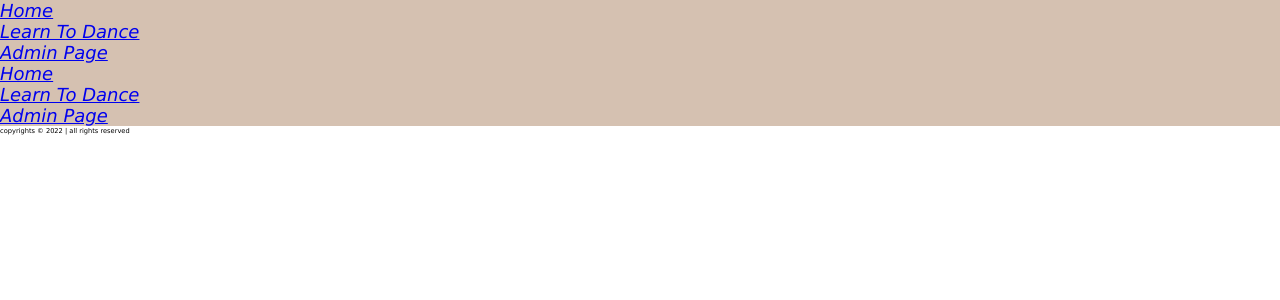
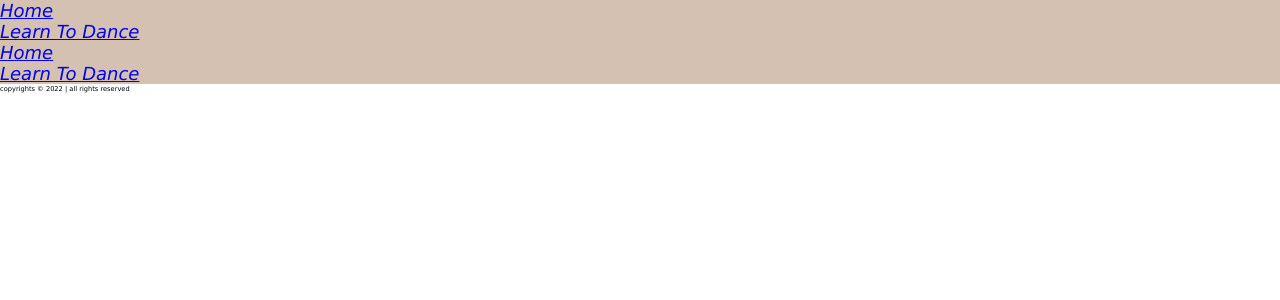
Before and after one commit to r3y3w/react-dance-calendar-frontend-new, a React (Create React App) app: page /header in a window 1280 px wide. Shown: the top 300 px of the page. Built offline with nearby package versions, Linux system fonts and the light colour scheme.

Commit message:
change Header.js

```diff
--- a/src/components/Header.js
+++ b/src/components/Header.js
@@ -4,7 +4,6 @@ const Header = () => {
         <ul>
             <li><a href='/'>Home</a></li>
             <li><a href='/learn2dance'>Learn To Dance</a></li>
-            <li><a href='/admin-page'>Admin Page</a></li>
         </ul>
     )
 }
```
